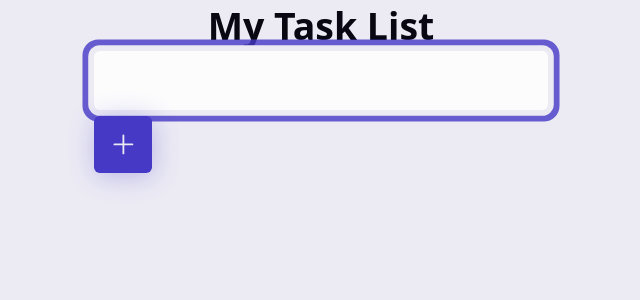
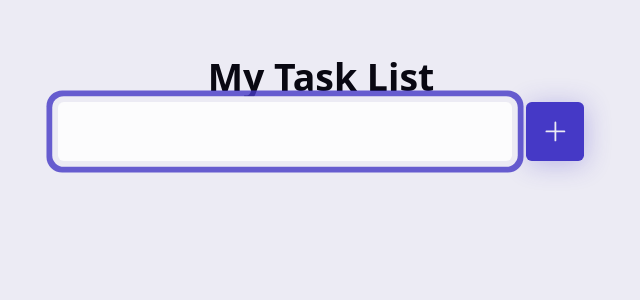
Before and after one commit to travisburns/todolistreact, a React (Vite) app in the folder todolist/: page / in a window 1280 px wide. Shown: the top 300 px of the page, without its empty margins (319-959 px from the left). Built offline with nearby package versions, Linux system fonts and the light colour scheme.

Commit message:
Practiced part 2 again. Everything is good until the input but it is getting easier

```diff
--- a/todolist/src/App.jsx
+++ b/todolist/src/App.jsx
@@ -277,7 +277,6 @@
 
 
 
-
 import React from 'react'
 import CustomForm from './Components/CustomForm'
 
@@ -287,12 +286,13 @@ import CustomForm from './Components/CustomForm'
     console.log(task)
   }
 
+
   return (
-     <div className='Container'>
+    <div className='container'>
        <header>
         <h1>My Task List</h1>
+        <CustomForm addTask={addTask}/>
         </header>
-       <CustomForm addTask={addTask}/>
     </div>
   )
 }
--- a/todolist/src/Components/CustomForm.jsx
+++ b/todolist/src/Components/CustomForm.jsx
@@ -242,52 +242,49 @@
 import React, {useState} from 'react'
 import {PlusIcon} from '@heroicons/react/24/solid'
 
-const CustomForm = ({addTask}) => {
+
+const CustomForm = (addTask) => {
   const [task, setTask] = useState("")
 
     const handleFormSubmit = (e) => {
         e.preventDefault()
-
-    addTask ({
+        addTask(
+            {
                 name: task,
                 checked:false,
-        id:Date.now()
-    })
+                id: Date.now()
+            }
+        )
 
         setTask("")
     }
 
+    return (
 
-    return (
-   <form className='todo'
+    <div className='todo'
         onSubmit={handleFormSubmit}
     >
-    <div className="wrapper">
-        <input
-        type="text"
+        <div className='wrapper'>
+            <input type="text"
+             className='input'
              id="task"
-        className='input'
              value={task}
             onInput={(e) => setTask(e.target.value)}
             required
             autoFocus
             maxLength={60}
-        placeholder='Enter Task'
+            placeholder="enter Task"
             />
+        </div>
         <button
-        type="submit"
+        type='submit'
         className="btn"
         aria-label="Add Task"
         >
         <PlusIcon />
         </button>
 
-
-
     </div>
-
-
-   </form>
   )
 }
 
```
Lines whose indentation alone changed are shown as unchanged.
